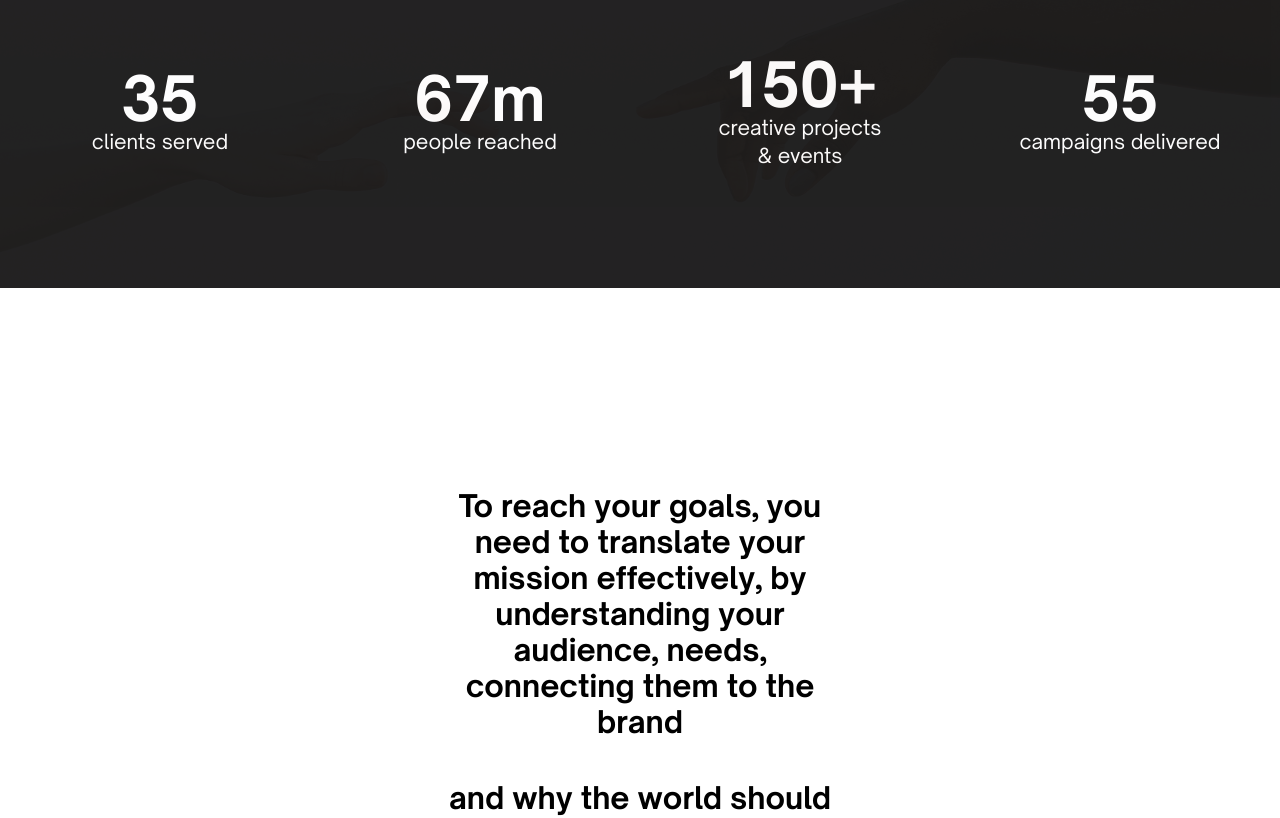
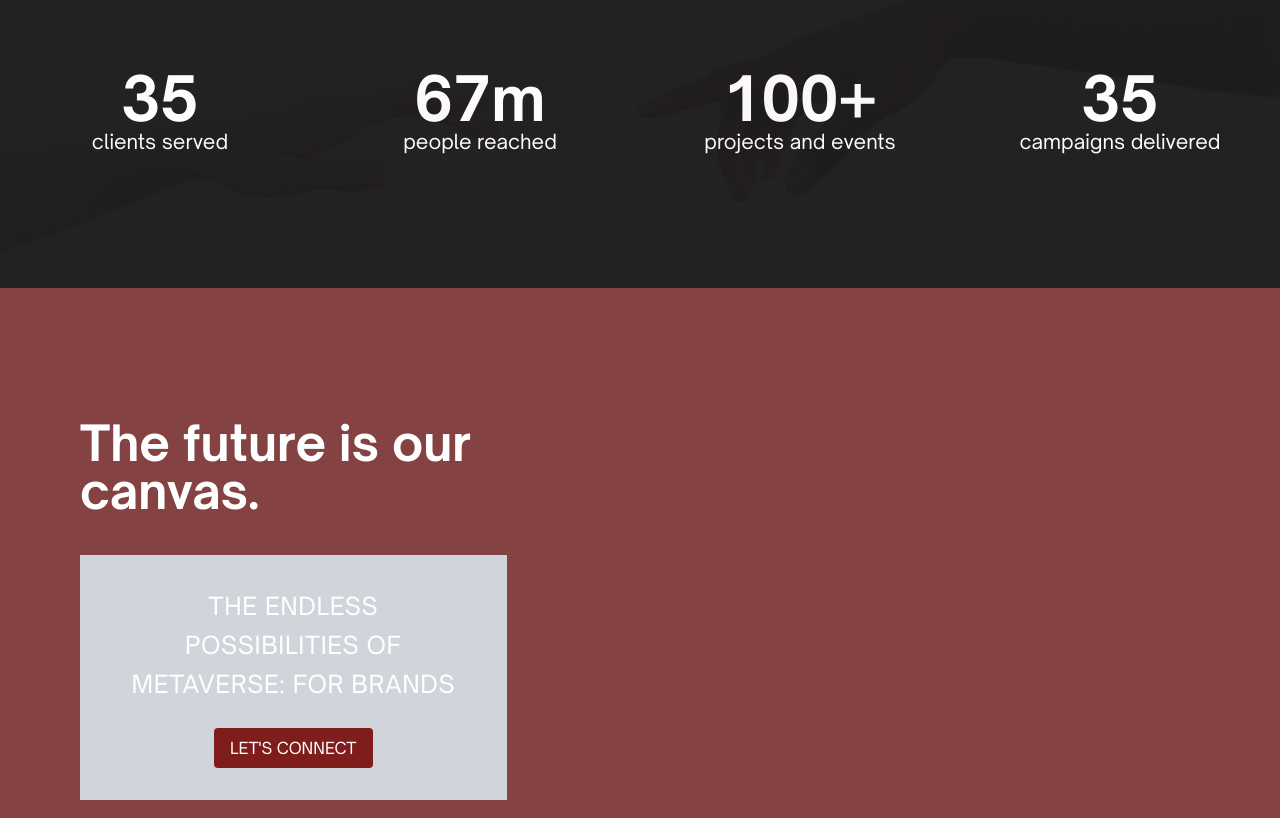
Before and after one commit to shafrazi/arrow-accel, a Next.js app: page / in a window 1280 px wide. Shown: the part 2080-2898 px from the top of the page. Built offline with nearby package versions, Linux system fonts and the light colour scheme.

Commit message:
create get to know banner

```diff
--- /dev/null
+++ b/components/call-to-action-banner.js
@@ -0,0 +1,23 @@
+import Image from "next/image";
+import BannerImage from "../public/images/cta-banner.png";
+
+export default function CallToActionBanner() {
+  return (
+    <div className="flex w-full relative">
+      <Image src={BannerImage} height={800} />
+      <div className="w-1/3 flex flex-col absolute bottom-[8rem] left-[5rem]">
+        <p className="font-bold text-white text-5xl">
+          The future is our canvas.
+        </p>
+        <div className="flex flex-col justify-center items-center bg-gray-300 w-full py-8 px-12 mt-10">
+          <p className="uppercase text-2xl text-center tracking-wide leading-relaxed text-white opacity-100">
+            The endless possibilities of metaverse: for brands
+          </p>
+          <button className="bg-red-900 mt-6 text-white uppercase px-4 py-2 rounded">
+            Let's connect
+          </button>
+        </div>
+      </div>
+    </div>
+  );
+}
--- /dev/null
+++ b/components/get-to-know-banner.js
@@ -0,0 +1,3 @@
+export default function GetToKnowBanner() {
+  return <div className="flex w-full"></div>;
+}
--- a/components/stats.js
+++ b/components/stats.js
@@ -37,17 +37,16 @@ export default function Stats() {
               className="text-6xl"
               style={{ fontFamily: "OpenSauceOne", fontWeight: "bold" }}
             >
-              150+
+              100+
             </p>
-            <p className="text-xl">creative projects</p>
-            <p className="text-xl">& events</p>
+            <p className="text-xl">projects and events</p>
           </div>
           <div className="w-1/4 flex flex-col justify-center items-center text-white">
             <p
               className="text-6xl"
               style={{ fontFamily: "OpenSauceOne", fontWeight: "bold" }}
             >
-              55
+              35
             </p>
             <p className="text-xl">campaigns delivered</p>
           </div>
--- a/pages/index.js
+++ b/pages/index.js
@@ -8,6 +8,8 @@ import Layout from "../components/layout";
 import Image from "next/image";
 import homePageCanvasImg from "../public/images/home-page-canvas.png";
 import Stats from "../components/stats";
+import CallToActionBanner from "../components/call-to-action-banner";
+import GetToKnowBanner from "../components/get-to-know-banner";
 
 export default function Home() {
   return (
@@ -20,6 +22,8 @@ export default function Home() {
       <Hero />
       <HeroTwo />
       <Stats />
+      <CallToActionBanner />
+      <GetToKnowBanner />
       {/* <div className="w-full h-12">
         <Image src={homePageCanvasImg} />
       </div> */}
```
Also changed, not shown: public/images/cta-banner.png (added).
